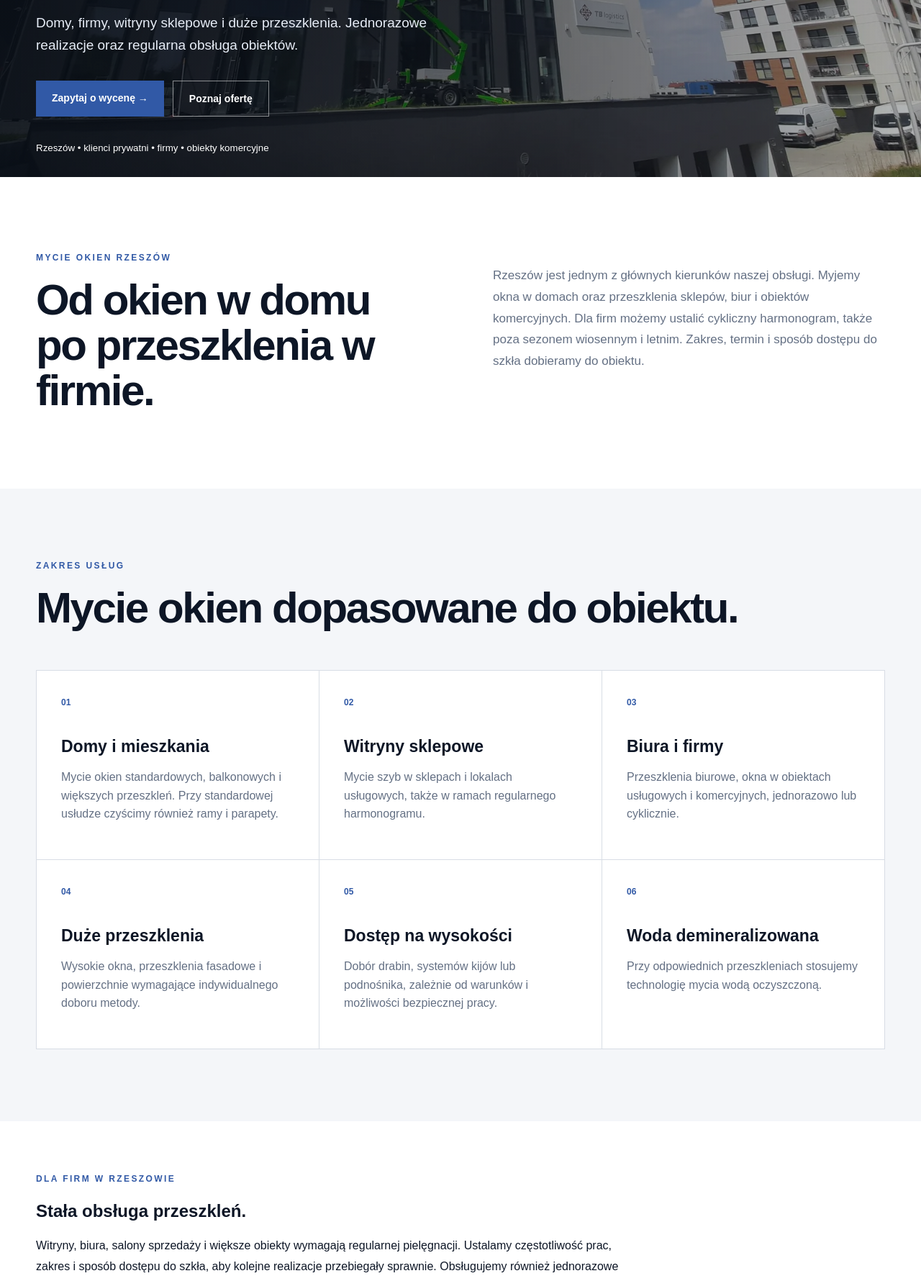
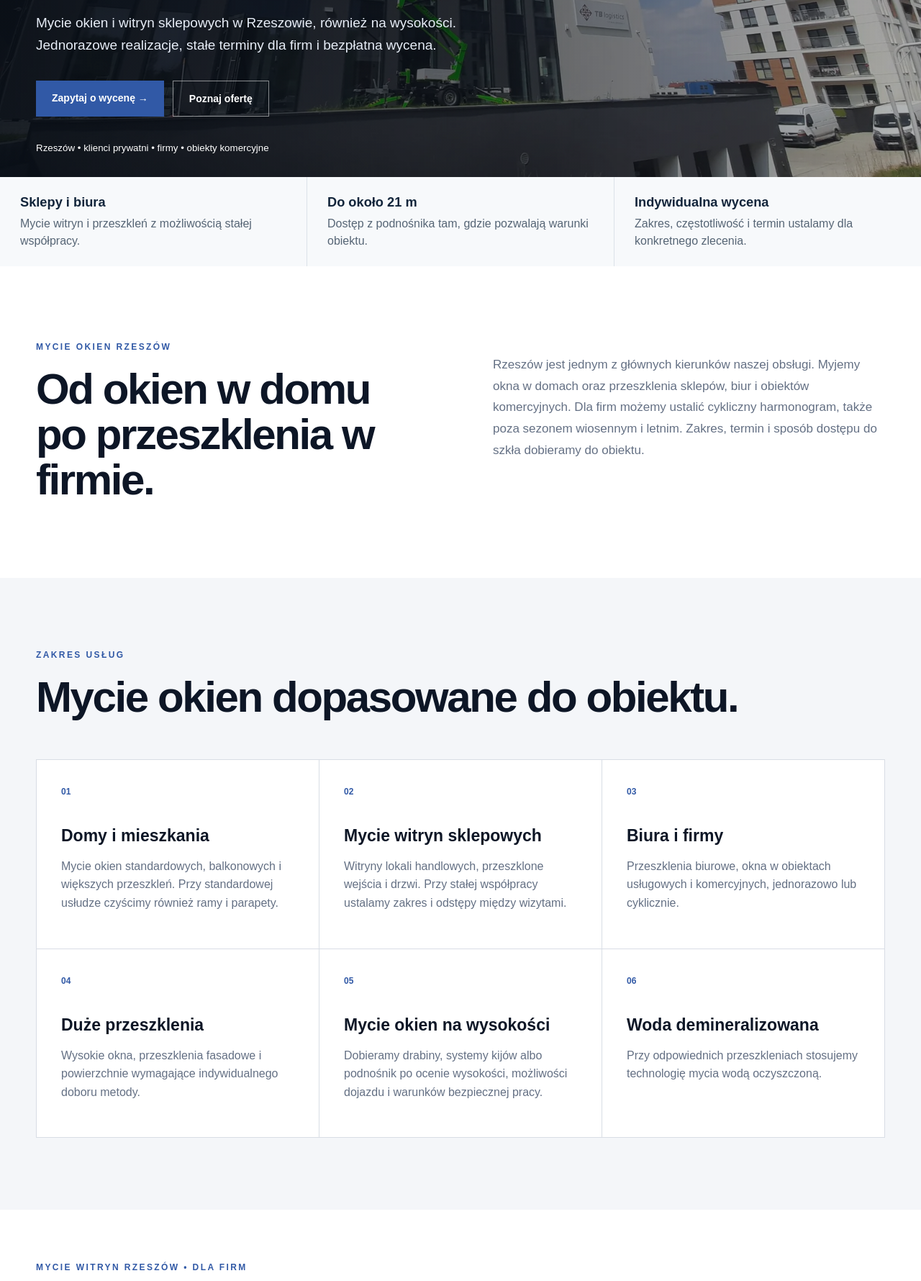
Before and after one commit to operio777/pryzmat-glass, a plain HTML site: page mycie-okien-rzeszow/index.html in a window 1280 px wide. Shown: the part 464-2244 px from the top of the page at 72% size. Drawn offline with Linux system fonts and the light colour scheme.

Commit message:
SEO: doprecyzuj ofertę mycia okien Rzeszów i pokaż realizację

```diff
--- a/mycie-okien-rzeszow/index.html
+++ b/mycie-okien-rzeszow/index.html
@@ -6,24 +6,26 @@
 <meta property="og:title" content="Mycie okien Rzeszów | Pryzmat Glass"><meta property="og:description" content="Mycie okien, witryn i dużych przeszkleń dla domów i firm w Rzeszowie."><meta property="og:url" content="https://pryzmat-glass.pl/mycie-okien-rzeszow/"><meta property="og:type" content="website"><meta property="og:image" content="https://pryzmat-glass.pl/assets/images/20220507_125303.jpg">
 <script type="application/ld+json">{"@context":"https://schema.org","@graph":[{"@type":"Service","@id":"https://pryzmat-glass.pl/mycie-okien-rzeszow/#service","name":"Mycie okien Rzeszów","serviceType":"Mycie okien i przeszkleń","areaServed":{"@type":"City","name":"Rzeszów"},"provider":{"@id":"https://pryzmat-glass.pl/#business"}},{"@type":"BreadcrumbList","itemListElement":[{"@type":"ListItem","position":1,"name":"Pryzmat Glass","item":"https://pryzmat-glass.pl/"},{"@type":"ListItem","position":2,"name":"Mycie okien","item":"https://pryzmat-glass.pl/mycie-okien/"},{"@type":"ListItem","position":3,"name":"Mycie okien Rzeszów","item":"https://pryzmat-glass.pl/mycie-okien-rzeszow/"}]}]}</script>
 <script async src="https://www.googletagmanager.com/gtag/js?id=G-3W2B2K7RCH"></script><script>window.dataLayer=window.dataLayer||[];function gtag(){dataLayer.push(arguments)}gtag('js',new Date());gtag('config','G-3W2B2K7RCH');gtag('config','AW-18460273766');document.addEventListener('click',function(event){const a=event.target.closest('a[href^="tel:"]');if(!a||typeof gtag!=='function')return;gtag('event','phone_click',{phone_number:a.getAttribute('href').replace('tel:',''),page_location:window.location.href,link_text:a.textContent.trim()});if(event.isTrusted)gtag('event','conversion',{send_to:'AW-18460273766/7fAVCMOn3I8dEObYxeJE'});});</script>
-<style>.rzHero{min-height:65vh;display:flex;align-items:flex-end;background:linear-gradient(90deg,rgba(8,14,22,.9),rgba(8,14,22,.3)),var(--windows-hero-image, url('../assets/images/windows-hero-1600.webp')) center/cover;color:#fff}.rzHero .heroText{position:relative}.rzDetails{padding:70px 0}.rzDetails p{max-width:850px;line-height:1.8}.rzCards{display:grid;grid-template-columns:repeat(3,1fr);gap:20px;margin-top:28px}.rzCards article{padding:28px;border:1px solid #dce2e8}.rzCards h3{margin:0 0 12px}@media(max-width:800px){.rzCards{grid-template-columns:1fr}.rzHero{min-height:55vh}}</style></head>
-<body><header class="top"><a class="brand" href="../"><img src="../assets/images/logo.jpg" alt="Pryzmat Glass"></a><button class="menu" aria-label="Menu">☰</button><nav aria-label="Nawigacja"><a href="#oferta">Oferta</a><a href="#firmy">Dla firm</a><a href="#wycena">Wycena</a><a href="#kontakt">Kontakt</a><a href="../">Strona główna</a></nav><a class="phone" href="tel:+48535937367">535 937 367</a></header>
+<style>.rzHero{min-height:65vh;display:flex;align-items:flex-end;background:linear-gradient(90deg,rgba(8,14,22,.9),rgba(8,14,22,.3)),var(--windows-hero-image, url('../assets/images/windows-hero-1600.webp')) center/cover;color:#fff}.rzHero .heroText{position:relative}.rzDetails{padding:70px 0}.rzDetails p{max-width:850px;line-height:1.8}.rzCards{display:grid;grid-template-columns:repeat(3,1fr);gap:20px;margin-top:28px}.rzCards article{padding:28px;border:1px solid #dce2e8}.rzCards h3{margin:0 0 12px}@media(max-width:800px){.rzCards{grid-template-columns:1fr}.rzHero{min-height:55vh}}.rzProof{display:grid;grid-template-columns:repeat(3,minmax(0,1fr));gap:1px;background:#dce2e8}.rzProof div{background:#f7f9fb;padding:23px 28px}.rzProof strong{display:block;color:#12253b;font-size:1.14rem;line-height:1.3;margin-bottom:6px}.rzProof span{display:block;color:#566575;line-height:1.5}.rzFeature{border-top:1px solid #dde4eb}.rzFeature ul{padding-left:20px;line-height:1.8}.rzSteps{padding-left:20px;line-height:1.7}.rzCase{display:grid;grid-template-columns:minmax(0,1fr) 285px;gap:30px;align-items:start;max-width:900px}.rzVideo{width:267px;max-width:100%;height:476px;border:0}.rzCase small{display:block;margin-top:12px;color:#516070;line-height:1.5}@media(max-width:800px){.rzProof{grid-template-columns:1fr}.rzCase{grid-template-columns:1fr}.rzVideo{height:476px}}</style></head>
+<body><header class="top"><a class="brand" href="../"><img src="../assets/images/logo.jpg" alt="Pryzmat Glass"></a><button class="menu" aria-label="Menu">☰</button><nav aria-label="Nawigacja"><a href="#oferta">Oferta</a><a href="#firmy">Dla firm</a><a href="#realizacje">Realizacje</a><a href="#wycena">Wycena</a><a href="#kontakt">Kontakt</a><a href="../">Strona główna</a></nav><a class="phone" href="tel:+48535937367">535 937 367</a></header>
 <main><nav class="breadcrumbs wrap" aria-label="Okruszki"><a href="../">Pryzmat Glass</a><span aria-hidden="true">›</span><a href="../mycie-okien/">Mycie okien</a><span aria-hidden="true">›</span><span>Rzeszów</span></nav>
-<section class="rzHero"><div class="heroText"><p class="eyebrow">PRYZMAT GLASS • OBSŁUGUJEMY RZESZÓW</p><h1>Mycie okien<br><span>w Rzeszowie.</span></h1><p>Domy, firmy, witryny sklepowe i duże przeszklenia. Jednorazowe realizacje oraz regularna obsługa obiektów.</p><div class="actions"><a class="primary" href="#kontakt">Zapytaj o wycenę →</a><a class="ghost" href="#oferta">Poznaj ofertę</a></div><small>Rzeszów • klienci prywatni • firmy • obiekty komercyjne</small></div></section>
+<section class="rzHero"><div class="heroText"><p class="eyebrow">PRYZMAT GLASS • OBSŁUGUJEMY RZESZÓW</p><h1>Mycie okien<br><span>w Rzeszowie.</span></h1><p>Mycie okien i witryn sklepowych w Rzeszowie, również na wysokości. Jednorazowe realizacje, stałe terminy dla firm i bezpłatna wycena.</p><div class="actions"><a class="primary" href="#kontakt">Zapytaj o wycenę →</a><a class="ghost" href="#oferta">Poznaj ofertę</a></div><small>Rzeszów • klienci prywatni • firmy • obiekty komercyjne</small></div></section>
+<div class="rzProof" aria-label="Zakres obsługi Pryzmat Glass"><div><strong>Sklepy i biura</strong><span>Mycie witryn i przeszkleń z możliwością stałej współpracy.</span></div><div><strong>Do około 21 m</strong><span>Dostęp z podnośnika tam, gdzie pozwalają warunki obiektu.</span></div><div><strong>Indywidualna wycena</strong><span>Zakres, częstotliwość i termin ustalamy dla konkretnego zlecenia.</span></div></div>
 <section class="intro wrap"><div><p class="eyebrow blue">MYCIE OKIEN RZESZÓW</p><h2>Od okien w domu po przeszklenia w firmie.</h2></div><p>Rzeszów jest jednym z głównych kierunków naszej obsługi. Myjemy okna w domach oraz przeszklenia sklepów, biur i obiektów komercyjnych. Dla firm możemy ustalić cykliczny harmonogram, także poza sezonem wiosennym i letnim. Zakres, termin i sposób dostępu do szkła dobieramy do obiektu.</p></section>
 <section id="oferta" class="services"><div class="wrap"><p class="eyebrow blue">ZAKRES USŁUG</p><h2>Mycie okien dopasowane do obiektu.</h2><div class="grid">
 <article><b>01</b><h3>Domy i mieszkania</h3><p>Mycie okien standardowych, balkonowych i większych przeszkleń. Przy standardowej usłudze czyścimy również ramy i parapety.</p></article>
-<article><b>02</b><h3>Witryny sklepowe</h3><p>Mycie szyb w sklepach i lokalach usługowych, także w ramach regularnego harmonogramu.</p></article>
+<article><b>02</b><h3>Mycie witryn sklepowych</h3><p>Witryny lokali handlowych, przeszklone wejścia i drzwi. Przy stałej współpracy ustalamy zakres i odstępy między wizytami.</p></article>
 <article><b>03</b><h3>Biura i firmy</h3><p>Przeszklenia biurowe, okna w obiektach usługowych i komercyjnych, jednorazowo lub cyklicznie.</p></article>
 <article><b>04</b><h3>Duże przeszklenia</h3><p>Wysokie okna, przeszklenia fasadowe i powierzchnie wymagające indywidualnego doboru metody.</p></article>
-<article><b>05</b><h3>Dostęp na wysokości</h3><p>Dobór drabin, systemów kijów lub podnośnika, zależnie od warunków i możliwości bezpiecznej pracy.</p></article>
+<article><b>05</b><h3>Mycie okien na wysokości</h3><p>Dobieramy drabiny, systemy kijów albo podnośnik po ocenie wysokości, możliwości dojazdu i warunków bezpiecznej pracy.</p></article>
 <article><b>06</b><h3>Woda demineralizowana</h3><p>Przy odpowiednich przeszkleniach stosujemy technologię mycia wodą oczyszczoną.</p></article>
 </div></div></section>
-<section id="firmy" class="rzDetails wrap"><p class="eyebrow blue">DLA FIRM W RZESZOWIE</p><h2>Stała obsługa przeszkleń.</h2><p>Witryny, biura, salony sprzedaży i większe obiekty wymagają regularnej pielęgnacji. Ustalamy częstotliwość prac, zakres i sposób dostępu do szkła, aby kolejne realizacje przebiegały sprawnie. Obsługujemy również jednorazowe zlecenia, np. przygotowanie lokalu do otwarcia lub mycie po pracach remontowych.</p><div class="rzCards"><article><h3>Witryny i lokale</h3><p>Przejrzyste szyby w przestrzeni obsługi klienta.</p></article><article><h3>Biura i obiekty</h3><p>Mycie przeszkleń dopasowane do godzin funkcjonowania firmy.</p></article><article><h3>Duże realizacje</h3><p>Wycena po analizie powierzchni, dostępu i zakresu prac.</p></article></div></section>
+<section id="firmy" class="rzDetails wrap"><p class="eyebrow blue">MYCIE WITRYN RZESZÓW • DLA FIRM</p><h2>Mycie witryn sklepowych w Rzeszowie i stała obsługa firm</h2><p>Witryny lokali usługowych, okna biur i przeszklenia przy wejściach wymagają częstszej pielęgnacji niż typowe okna domowe. Dla sklepów, salonów sprzedaży i biur ustalamy z góry zakres prac oraz częstotliwość odwiedzin, aby nie trzeba było każdorazowo organizować pojedynczego zlecenia. Przyjmujemy również mycie jednorazowe, na przykład przed otwarciem lokalu lub po remoncie.</p><div class="rzCards"><article><h3>Sklepy i witryny</h3><p>Mycie szyb, szklanych wejść i witryn. Zakres od strony zewnętrznej oraz wewnętrznej ustalamy przy wycenie.</p></article><article><h3>Biura i lokale usługowe</h3><p>Terminy i organizację prac uzgadniamy z uwzględnieniem funkcjonowania obiektu oraz dostępu do okien.</p></article><article><h3>Duże powierzchnie szklane</h3><p>Przed wyceną sprawdzamy wielkość przeszkleń, zabrudzenia, wysokość i miejsce ustawienia sprzętu.</p></article></div><p><a class="textLink" href="#kontakt">Zapytaj o stałe mycie witryn w Rzeszowie →</a></p></section>
+<section id="wysokosc" class="rzDetails wrap rzFeature"><p class="eyebrow blue">DUŻE PRZESZKLENIA • WYSOKOŚĆ</p><h2>Mycie okien na wysokości w Rzeszowie</h2><p>Przy wysokich oknach i dużych fasadach szklanych metoda mycia zależy od konstrukcji budynku. Tam, gdzie dostęp jest możliwy, wykorzystujemy systemy kijów i wodę demineralizowaną; w innych przypadkach dobieramy drabiny lub podnośnik. Przy odpowiednich warunkach wykonujemy prace z podnośnika do około 21 m.</p><ul><li>Sprawdzamy wysokość, wielkość szkła i możliwość dojazdu sprzętu.</li><li>Ustalamy, czy potrzebny jest dostęp od wewnątrz lub na zewnątrz obiektu.</li><li>Dobieramy sposób pracy do warunków bezpieczeństwa i przygotowujemy indywidualną wycenę.</li></ul><p><a class="textLink" href="#kontakt">Wyślij zdjęcia wysokich przeszkleń do wyceny →</a></p></section>
 <section id="zima" class="rzDetails wrap"><p class="eyebrow blue">USŁUGI CAŁOROCZNE</p><h2>Mycie okien i witryn w Rzeszowie również zimą</h2><p>Witryny sklepowe i przeszklenia wejściowe brudzą się niezależnie od pory roku. W Rzeszowie przyjmujemy zlecenia także jesienią i zimą: od pojedynczych przeszkleń po regularne mycie dla sklepów, lokali usługowych i biur.</p><p>Termin i metodę ustalamy z uwzględnieniem temperatury, opadów, oblodzenia oraz warunków bezpieczeństwa. Przy mrozie lub ryzyku zamarzania wody możemy przełożyć prace. Nie każda usługa jest możliwa w każdych warunkach.</p><p><a class="textLink" href="#kontakt">Zapytaj o zimowy termin mycia w Rzeszowie →</a></p></section>
-<section id="wycena" class="intro wrap"><div><p class="eyebrow blue">INDYWIDUALNA WYCENA</p><h2>Ile kosztuje mycie okien w Rzeszowie?</h2></div><div><p>Na cenę wpływają liczba i wymiary okien, stopień zabrudzenia, dostęp do szyb oraz częstotliwość zlecenia. Przy wycenie uwzględniamy także organizację dojazdu do Rzeszowa.</p><p>Prześlij liczbę okien, adres lub dzielnicę i kilka zdjęć. Przy większych realizacjach możemy ustalić szczegóły zakresu prac przed przygotowaniem oferty.</p><p><a class="textLink" href="#kontakt">Poproś o wycenę →</a></p></div></section>
-<section id="realizacje" class="rzDetails wrap"><p class="eyebrow blue">Z NASZYCH PRAC W RZESZOWIE</p><h2>Realizacja Pryzmat Glass – zobacz nagranie</h2><p>Zamiast samego opisu usługi pokazujemy materiał z realizacji w Rzeszowie. Film udostępniliśmy na profilu Pryzmat Glass na Facebooku. Zakres kolejnych prac oraz sposób mycia zawsze dobieramy do konkretnego obiektu.</p><p><a class="textLink" href="https://www.facebook.com/reel/4069008783401957/" target="_blank" rel="noopener noreferrer">Zobacz materiał z realizacji w Rzeszowie na Facebooku →</a></p><p>Możesz też zobaczyć <a class="textLink" href="../mycie-okien-nowy-sacz/#realizacje">realizacje witryn w Nowym Sączu</a>, które dokumentują naszą obsługę obiektów handlowych.</p></section>
+<section id="wycena" class="intro wrap"><div><p class="eyebrow blue">CENNIK I WYCENA • RZESZÓW</p><h2>Ile kosztuje mycie okien i witryn w Rzeszowie?</h2></div><div><p>Nie stosujemy jednej stawki dla wszystkich przeszkleń. Cena zależy od liczby i wymiarów okien, zabrudzeń, dostępu do szyb, zakresu mycia ram i parapetów oraz częstotliwości wizyt. Przy wycenie uwzględniamy również dojazd do obiektu.</p><p>Jak otrzymać konkretną ofertę?</p><ol class="rzSteps"><li>Podaj dzielnicę Rzeszowa lub adres obiektu, rodzaj budynku i orientacyjną liczbę okien.</li><li>Wyślij zdjęcia witryn albo wysokich przeszkleń, abyśmy mogli ocenić dostęp.</li><li>Ustalimy zakres, termin i cenę jednorazowej usługi lub cyklicznego mycia.</li></ol><p>Nie publikujemy orientacyjnych stawek bez znajomości zakresu prac, żeby nie sugerować ceny, której nie można dotrzymać przy konkretnym obiekcie.</p><p><a class="textLink" href="#kontakt">Poproś o bezpłatną wycenę w Rzeszowie →</a></p></div></section>
+<section id="realizacje" class="rzDetails wrap"><p class="eyebrow blue">REALIZACJA • RZESZÓW</p><h2>Zobacz mycie przeszkleń wykonane w Rzeszowie</h2><div class="rzCase"><div><p>Przykład naszej pracy w Rzeszowie pokazujemy w materiale opublikowanym na Facebooku Pryzmat Glass. To rzeczywista realizacja z tego miasta. Przy każdym nowym obiekcie ustalamy osobno zakres mycia i metodę dostępu do szyb.</p><p>Film można otworzyć również bezpośrednio na Facebooku, jeśli podgląd nie załaduje się w przeglądarce.</p><p><a class="textLink" href="https://www.facebook.com/reel/4069008783401957/" target="_blank" rel="noopener noreferrer">Otwórz film z realizacji w Rzeszowie →</a></p><p>Porównaj też <a class="textLink" href="../mycie-okien-nowy-sacz/#realizacje">nasze udokumentowane realizacje witryn w Nowym Sączu</a>.</p><small>Nagranie prezentuje jedną realizację. Nie przypisujemy jej do konkretnego klienta ani obiektu bez potwierdzenia.</small></div><iframe class="rzVideo" title="Pryzmat Glass — nagranie z mycia przeszkleń w Rzeszowie" src="https://www.facebook.com/plugins/video.php?height=476&amp;href=https%3A%2F%2Fwww.facebook.com%2Freel%2F4069008783401957%2F&amp;show_text=false&amp;width=267&amp;t=0" width="267" height="476" loading="lazy" allowfullscreen allow="autoplay; clipboard-write; encrypted-media; picture-in-picture; web-share"></iframe></div></section>
 <section class="dark"><div class="wrap darkGrid"><div><p class="eyebrow">PRYZMAT GLASS</p><h2>Doświadczenie przy dużych przeszkleniach.</h2></div><div><p>Pracujemy przy domach, witrynach i obiektach komercyjnych. Poznaj nasz dotychczasowy zakres prac w sekcji <a href="../#realizacje">realizacje Pryzmat Glass</a>. Zobacz również opis rzeczywistych <a href="../mycie-okien-nowy-sacz/#realizacje">realizacji mycia witryn w Nowym Sączu</a>.</p></div></div></section>
 <section id="wynajem" class="intro wrap"><div><p class="eyebrow blue">USŁUGA CZY SPRZĘT?</p><h2>Mycie okien w Rzeszowie lub wynajem myjki?</h2></div><div class="related"><p>Możemy wykonać mycie okien i dużych przeszkleń w Rzeszowie za Ciebie. Jeśli masz własną ekipę i wolisz samodzielnie przeprowadzić prace, oferujemy też <strong>wynajem profesjonalnego systemu Ionic Trion RO/DI z kijem teleskopowym do 14 m</strong>.</p><p><strong>Cena wynajmu: 500 zł / doba.</strong> Zestaw odbiera się w Krośnie, a ewentualny transport oraz kaucję ustalamy indywidualnie. Nie prowadzimy oddziału wypożyczalni w Rzeszowie.</p><p><a class="textLink" href="../wynajem-myjki-do-okien/">Sprawdź cennik i wyposażenie zestawu na wynajem →</a></p></div></section>
-<section id="faq" class="services"><div class="wrap"><p class="eyebrow blue">FAQ • RZESZÓW</p><h2>Najczęstsze pytania o mycie okien w Rzeszowie</h2><div class="faq"><details><summary>Czy myjecie witryny w Rzeszowie zimą?</summary><p>Przyjmujemy zlecenia także poza głównym sezonem. Termin zależy od temperatury, opadów i bezpieczeństwa pracy. Przy mrozie lub oblodzeniu prace mogą wymagać przełożenia.</p></details><details><summary>Czy można zamówić cykliczne mycie witryn sklepowych?</summary><p>Tak. Dla lokali usługowych, sklepów i biur uzgadniamy harmonogram oraz zakres regularnego mycia przeszkleń.</p></details><details><summary>Ile kosztuje mycie okien w Rzeszowie?</summary><p>Usługę wyceniamy po poznaniu liczby i wielkości okien, zabrudzeń oraz sposobu dostępu. Wyślij zdjęcia i lokalizację, a przygotujemy ofertę.</p></details><details><summary>Czy mogę wynająć sprzęt zamiast zamówić usługę?</summary><p>Tak. <a href="../wynajem-myjki-do-okien/">Wynajem systemu Ionic Trion</a> kosztuje 500 zł za dobę. Odbiór urządzenia odbywa się w Krośnie, a pozostałe warunki ustalamy przed rezerwacją.</p></details></div></div></section>
+<section id="faq" class="services"><div class="wrap"><p class="eyebrow blue">FAQ • RZESZÓW</p><h2>Najczęstsze pytania o mycie okien w Rzeszowie</h2><div class="faq"><details><summary>Czy myjecie witryny w Rzeszowie zimą?</summary><p>Przyjmujemy zlecenia także poza głównym sezonem. Termin zależy od temperatury, opadów i bezpieczeństwa pracy. Przy mrozie lub oblodzeniu prace mogą wymagać przełożenia.</p></details><details><summary>Czy można zamówić cykliczne mycie witryn sklepowych?</summary><p>Tak. Dla lokali usługowych, sklepów i biur uzgadniamy harmonogram oraz zakres regularnego mycia przeszkleń.</p></details><details><summary>Ile kosztuje mycie okien w Rzeszowie?</summary><p>Usługę wyceniamy po poznaniu liczby i wielkości okien, zabrudzeń oraz sposobu dostępu. Wyślij zdjęcia i lokalizację, a przygotujemy ofertę.</p></details><details><summary>Czy wykonujecie mycie okien na wysokości w Rzeszowie?</summary><p>Tak. Po sprawdzeniu wysokości i dostępu dobieramy system kijów, drabiny lub podnośnik. Przy odpowiednich warunkach możliwa jest praca z podnośnika do około 21 m.</p></details><details><summary>Czy mogę wynająć sprzęt zamiast zamówić usługę?</summary><p>Tak. <a href="../wynajem-myjki-do-okien/">Wynajem systemu Ionic Trion</a> kosztuje 500 zł za dobę. Odbiór urządzenia odbywa się w Krośnie, a pozostałe warunki ustalamy przed rezerwacją.</p></details></div></div></section>
 <section id="kontakt" class="contact"><div class="wrap contactGrid"><div><p class="eyebrow">WYCENA • RZESZÓW</p><h2>Opowiedz nam o swoich oknach.</h2><p>Podaj rodzaj obiektu, lokalizację i orientacyjną liczbę okien. Możesz również dołączyć zdjęcia w wiadomości e-mail.</p></div><div class="contactBox"><a class="number" href="tel:+48535937367">535 937 367</a><a class="mail" href="mailto:biuro.pryzmatglass@gmail.com?subject=Mycie%20okien%20Rzeszow">biuro.pryzmatglass@gmail.com</a><a class="primary black" href="mailto:biuro.pryzmatglass@gmail.com?subject=Mycie%20okien%20Rzeszow">Poproś o wycenę →</a></div></div></section></main><footer><div class="wrap foot"><img src="../assets/images/logo.jpg" alt="Pryzmat Glass"><p>Mycie • Czyszczenie • Sprzątanie</p><p>© 2026 Pryzmat Glass</p></div></footer><script src="../assets/app.js"></script></body></html>
```
